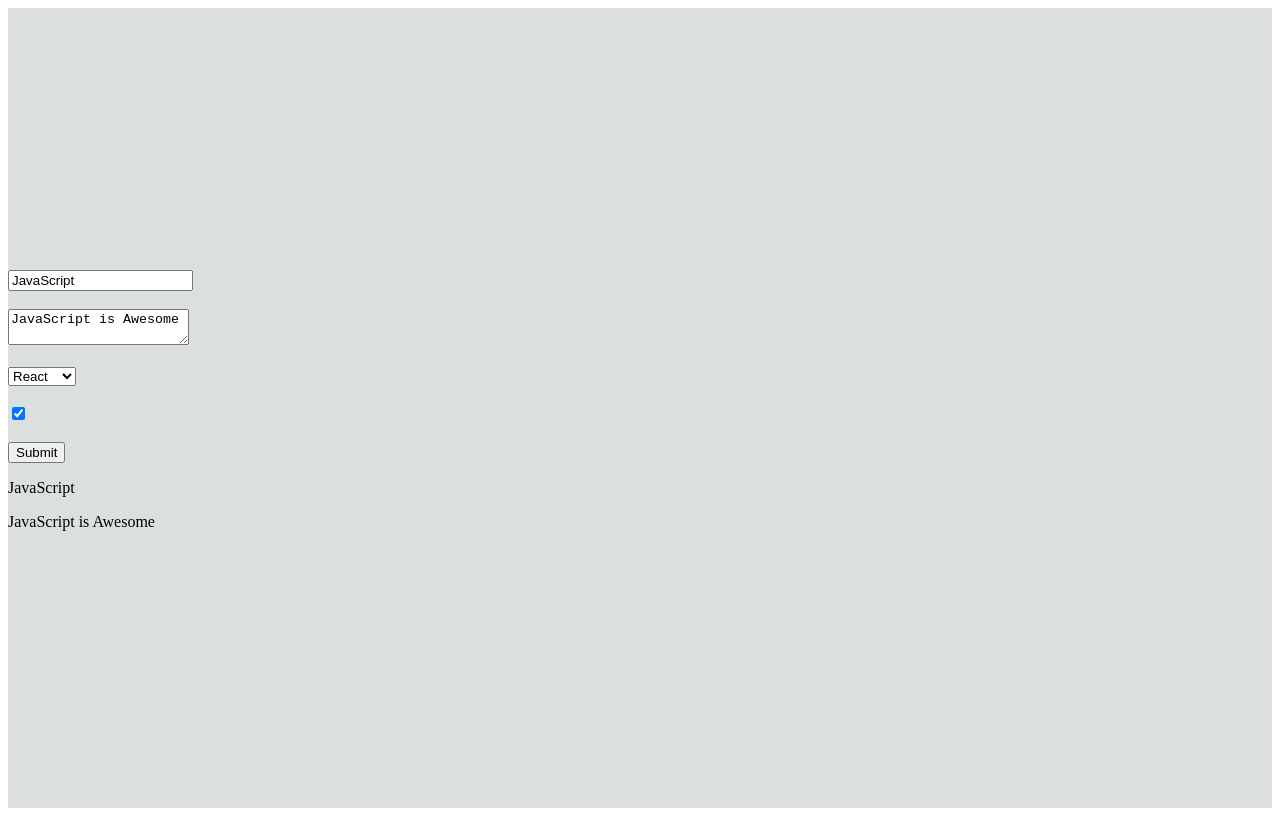
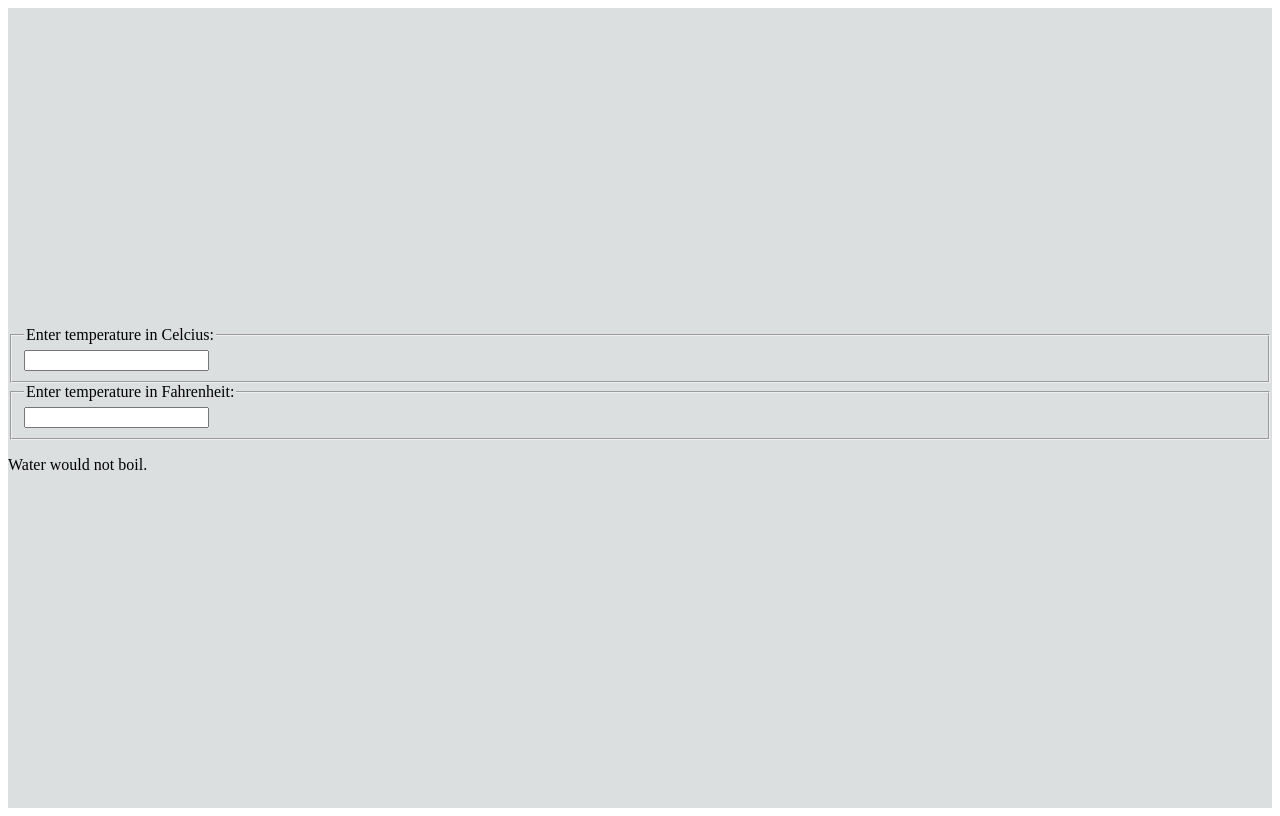
Before and after one commit to Muhammad-Sabbir/ReactJSTutorialSeriesFromLWSYoutube, a React (Create React App) app: page / in a window 1280 px wide. Built offline with nearby package versions, Linux system fonts and the light colour scheme.

Commit message:
Lecture 11: React Lifting State Up

```diff
--- a/src/App.js
+++ b/src/App.js
@@ -1,12 +1,12 @@
 // import logo from './logo.svg';
 import React from 'react';
 import './App.css';
-import Form from './components/Form';
+import Calculator from './components/Calculator';
 
 function App() {
   return (
     <div>
-      <Form />
+      <Calculator />
     </div>
   );
 }
--- /dev/null
+++ b/src/components/BoilingVerdict.js
@@ -0,0 +1,6 @@
+export default function BoilingVerdict({ celcius = 0 }) {
+  if (celcius >= 100) {
+    return <p>The water would boil.</p>;
+  }
+  return <p>Water would not boil.</p>;
+}
--- /dev/null
+++ b/src/components/Calculator.jsx
@@ -0,0 +1,29 @@
+import React from 'react';
+import BoilingVerdict from './BoilingVerdict';
+import TemperatureInput from './TemperatureInput';
+import { convert, toCelsius, toFahrenheit } from '../lib/converter';
+
+export default class Calculator extends React.Component {
+  state = { temperature: '', scale: 'c' };
+
+  handleChange = (e, scale) => {
+    this.setState({ temperature: e.target.value, scale: scale });
+  };
+  render() {
+    const { temperature, scale } = this.state;
+    const celsius = scale === 'f' ? convert(temperature, toCelsius) : temperature;
+    const fahrenheit = scale === 'c' ? convert(temperature, toFahrenheit) : temperature;
+
+    return (
+      <div>
+        <TemperatureInput scale='c' temperature={celsius} onTemperatureChange={this.handleChange} />
+        <TemperatureInput
+          scale='f'
+          temperature={fahrenheit}
+          onTemperatureChange={this.handleChange}
+        />
+        <BoilingVerdict celcius={parseFloat(temperature)} />
+      </div>
+    );
+  }
+}
--- /dev/null
+++ b/src/components/TemperatureInput.jsx
@@ -0,0 +1,15 @@
+import React from 'react';
+
+const scaleNames = {
+  c: 'Celcius',
+  f: 'Fahrenheit',
+};
+
+export default function TemperatureInput({ temperature, scale, onTemperatureChange }) {
+  return (
+    <fieldset>
+      <legend>Enter temperature in {scaleNames[scale]}:</legend>
+      <input type='text' value={temperature} onChange={(e) => onTemperatureChange(e, scale)} />
+    </fieldset>
+  );
+}
--- /dev/null
+++ b/src/lib/converter.js
@@ -0,0 +1,17 @@
+export function toCelsius(fahrenheit) {
+  return ((fahrenheit - 32) * 5) / 9;
+}
+
+export function toFahrenheit(celsius) {
+  return (celsius * 9) / 5 + 32;
+}
+
+export function convert(temperature, convertTo) {
+  const input = parseFloat(temperature);
+  if (Number.isNaN(input)) {
+    return '';
+  }
+  const output = convertTo(input);
+  const rounded = Math.round(output * 1000) / 1000;
+  return rounded.toString();
+}
```
Also changed, not shown: gitcommand.txt.
